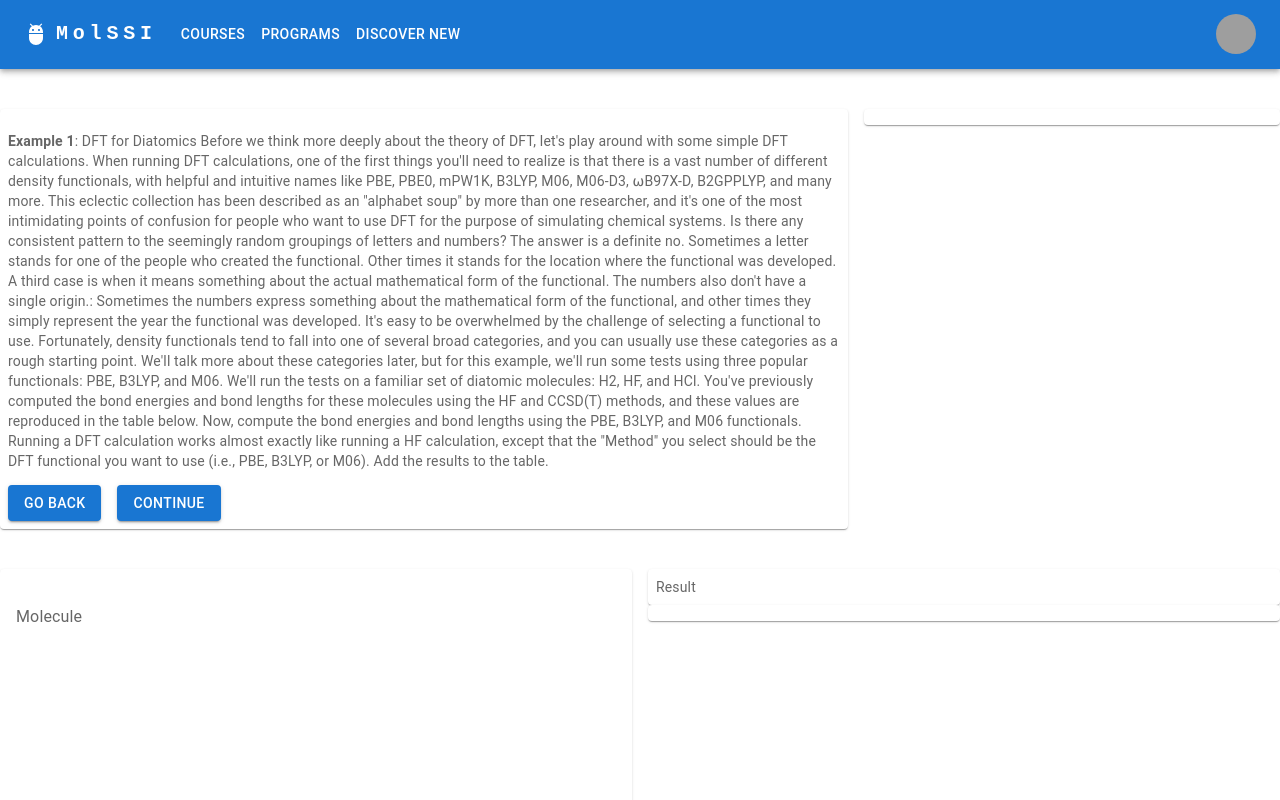
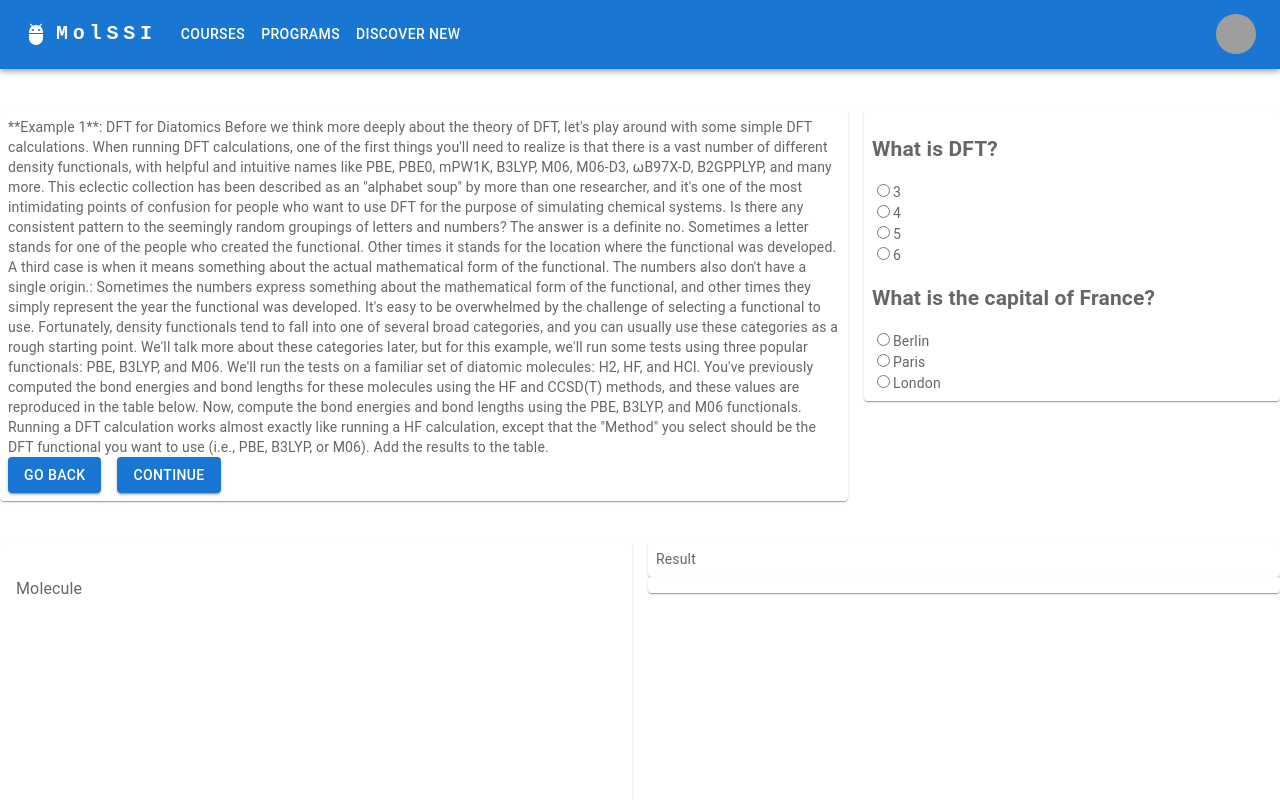
Before and after one commit to jchen0506/MolSSI-EWS-Frontend, a React (Create React App) app: page / in a window 1280 px wide. Both pictures are taken after a click on the button "CONTINUE". Shown: the top 800 px of the page. Built offline with nearby package versions, Linux system fonts and the light colour scheme; grey boxes are pictures that could not be loaded.

Commit message:
managing state via Context completed. Quiz show only when there is quiz on the page

```diff
--- a/src/App.js
+++ b/src/App.js
@@ -1,4 +1,4 @@
-import React, { useState, useEffect } from 'react';
+import React, { createContext, useContext, useState, useEffect } from 'react';
 import './App.css';
 import { styled } from '@mui/material/styles';
 import Box from '@mui/material/Box';
@@ -12,6 +12,8 @@ import InputForm from './InputForm';
 import Result from './Result'
 import QuizTest from './QuiziTest1';
 
+import { parseQuiz } from './utilities/quizparser';
+
 const Item = styled(Paper)(({ theme }) => ({
 	backgroundColor: theme.palette.mode === 'dark' ? '#1A2027' : '#fff',
 	...theme.typography.body2,
@@ -20,25 +22,44 @@ const Item = styled(Paper)(({ theme }) => ({
 	color: theme.palette.text.secondary,
 }));
 
-function App() {
+// Create DataContext
+const DataContext = createContext();
+
+export const useData = () => useContext(DataContext);
+
+const DataProvider = ({ children }) => {
+	const [currentPage, setCurrentPage] = useState(0);
+	const [markdownContent, setMarkdownContent] = useState({ content: [], quizzes: [] });
 	const markdownFilePath = './dft_tutorial.md';
 
-	// State to store the Markdown content
-	const [markdownContent, setMarkdownContent] = useState('');
+	useEffect(() => {
+		// Simulate fetching the markdown file, in reality, you would fetch this from your server or public folder
+		fetch(markdownFilePath)
+			.then((response) => response.text())
+			.then((text) => {
+				const content = text.split('*****').map((page) => page.trim());
+				const quizzes = content.map((page) => parseQuiz(page));
 
-	useEffect(() => {
-		const fetchMarkdownContent = async () => {
-			try {
-				const response = await fetch(markdownFilePath);
-				const text = await response.text();
-				setMarkdownContent(text);
-			} catch (error) {
-				console.error(error);
-			}
+				setMarkdownContent({ content, quizzes });
+			});
+	}, []);
+
+	const goToNextPage = () => {
+		setCurrentPage((prevPage) => Math.min(prevPage + 1, markdownContent.content.length - 1));
 	};
 
-		fetchMarkdownContent();
-	}, []);
+	const goToPreviousPage = () => {
+		setCurrentPage((prevPage) => Math.max(prevPage - 1, 0));
+	};
+
+	return (
+		<DataContext.Provider value={{ currentPage, goToNextPage, goToPreviousPage, markdownContent }}>
+			{children}
+		</DataContext.Provider>
+	);
+};
+
+function App() {
 
 	const [formSubmitted, setFormSubmitted] = useState(false);
 
@@ -48,6 +69,7 @@ function App() {
 	};
 
 	return (
+		<DataProvider>
 			<div className="App">
 				<NavBar />
 				<br />
@@ -56,11 +78,11 @@ function App() {
 					<Grid container spacing={2}>
 						<Grid item xs={6} md={8}>
 							<Item>
-							<Lecture markdownContent={markdownContent} />
+								<Lecture />
 							</Item>
 						</Grid>
 						<Grid item xs={6} md={4}>
-						<Item><QuizTest markdownContent={markdownContent} /></Item>
+							<Item><QuizTest /></Item>
 						</Grid>
 					</Grid>
 				</Box>
@@ -83,6 +105,8 @@ function App() {
 					</Grid>
 				</Box>
 			</div>
+		</DataProvider>
+
 	);
 }
 
--- a/src/Lecture.js
+++ b/src/Lecture.js
@@ -1,44 +1,66 @@
 import React, { useState } from 'react';
 import Stack from '@mui/material/Stack';
 import Button from '@mui/material/Button';
-import MarkdownIt from 'markdown-it';
+// import MarkdownIt from 'markdown-it';
+import { useData } from './App';
 
+const Lecture = () => {
+	const { currentPage, markdownContent, goToNextPage, goToPreviousPage } = useData();
+	const isLastPage = currentPage === markdownContent.content.length - 1;
 
-const Lecture = ({ markdownContent }) => {
-	const md = new MarkdownIt();
-	const quizRegex = /<!-- quiz -->([\s\S]*?)<!-- endquiz -->/g;
-
-	const markdownWithoutQuizzes = markdownContent.replace(quizRegex, '');
-	const sections = markdownWithoutQuizzes.split('*****');
-
-	const [currentPage, setCurrentPage] = useState(0);
-
-	const nextPage = () => {
-		if (currentPage < sections.length - 1) {
-			setCurrentPage(currentPage + 1);
-		}
-	};
-
-	const prevPage = () => {
-		if (currentPage > 0) {
-			setCurrentPage(currentPage - 1);
-		}
-	};
+	// Extract and display content without the quiz part for the lecture
+	// Assuming quiz content is removed or parsed out in your markdownData setup
+	// If quiz data is separate, simply display the page content without the quiz
+	const currentPageContent = markdownContent.content[currentPage] || '';
+	const contentWithoutQuiz = currentPageContent.replace(/<!-- quiz -->[\s\S]*?<!-- endquiz -->/g, '');
 
 	return (
-
 		<div>
-			{/* Render the content of the current page */}
-			<div dangerouslySetInnerHTML={{ __html: md.render(sections[currentPage]) }} />
-
-			{/* Pagination controls */}
+			<div dangerouslySetInnerHTML={{ __html: contentWithoutQuiz }} />
 			<Stack spacing={2} direction="row">
-				<Button onClick={prevPage} disabled={currentPage === 0} variant="contained">Go Back</Button>
-				<Button onClick={nextPage} disabled={currentPage === sections.length - 1} variant="contained">Continue</Button>
+				<Button onClick={goToPreviousPage} disabled={currentPage === 0} variant="contained">Go Back</Button>
+				<Button onClick={goToNextPage} disabled={isLastPage} variant="contained">Continue</Button>
 			</Stack>
 
 		</div>
 	);
+
 };
+// const Lecture = ({ markdownContent }) => {
+// 	const md = new MarkdownIt();
+// 	const quizRegex = /<!-- quiz -->([\s\S]*?)<!-- endquiz -->/g;
+
+// 	const markdownWithoutQuizzes = markdownContent.replace(quizRegex, '');
+// 	const sections = markdownWithoutQuizzes.split('*****');
+
+// 	const [currentPage, setCurrentPage] = useState(0);
+
+// 	const nextPage = () => {
+// 		if (currentPage < sections.length - 1) {
+// 			setCurrentPage(currentPage + 1);
+// 		}
+// 	};
+
+// 	const prevPage = () => {
+// 		if (currentPage > 0) {
+// 			setCurrentPage(currentPage - 1);
+// 		}
+// 	};
+
+// 	return (
+
+// 		<div>
+// 			{/* Render the content of the current page */}
+// 			<div dangerouslySetInnerHTML={{ __html: md.render(sections[currentPage]) }} />
+
+// 			{/* Pagination controls */}
+// 			<Stack spacing={2} direction="row">
+// 				<Button onClick={prevPage} disabled={currentPage === 0} variant="contained">Go Back</Button>
+// 				<Button onClick={nextPage} disabled={currentPage === sections.length - 1} variant="contained">Continue</Button>
+// 			</Stack>
+
+// 		</div>
+// 	);
+// };
 
 export default Lecture;
--- a/src/QuiziTest1.js
+++ b/src/QuiziTest1.js
@@ -1,35 +1,39 @@
 import React, { useState, useEffect } from 'react';
 import MarkdownIt from 'markdown-it';
 import { parseQuiz } from './utilities/quizparser';
+import { useData } from './App'; // Adjust import based on actual file structure
 
-const QuizTest = ({ markdownContent }) => {
-	const [quizzes, setQuizzes] = useState([]);
-	const md = new MarkdownIt({
-		html: true, // Enable HTML tags in source
-	});
-
-	const [userAnswers, setUserAnswers] = useState(quizzes.reduce((acc, quiz) => {
-		acc[quiz.id] = null; // Initialize selection for each quiz as null
-		return acc;
-	}, {}));
+const QuizTest = () => {
+	const { currentPage, markdownContent } = useData();
+	const [userAnswers, setUserAnswers] = useState({});
 
 	useEffect(() => {
-		const tokens = md.parse(markdownContent, {});
-		const parsedQuizzes = parseQuiz(markdownContent);
-		setQuizzes(parsedQuizzes);
-	}, []);
+		const currentQuiz = markdownContent.quizzes[currentPage];
+		if (currentQuiz && currentQuiz.length > 0) {
+			setUserAnswers(currentQuiz.reduce((acc, quiz) => {
+				acc[quiz.id] = null; // Initialize selection for each quiz as null
+				return acc;
+			}, {}));
+		}
+	}, [currentPage, markdownContent.quizzes]);
 
-	// Handle option selection
 	const handleOptionChange = (quizId, optionIndex) => {
-		setUserAnswers({
-			...userAnswers,
+		setUserAnswers(prevAnswers => ({
+			...prevAnswers,
 			[quizId]: optionIndex,
-		});
+		}));
 	};
+
+	// Only render if the current page contains quizzes
+	const currentQuiz = markdownContent.quizzes[currentPage];
+	// Only render if the current page has a quiz
+	if (!currentQuiz || currentQuiz.length === 0) {
+		return null;
+	}
 
 	return (
 		<form>
-			{quizzes.map((quiz) => (
+			{currentQuiz.map((quiz) => (
 				<div key={quiz.id}>
 					<h2>{quiz.question}</h2>
 					{quiz.options.map((option, index) => (
@@ -50,6 +54,56 @@ const QuizTest = ({ markdownContent }) => {
 			))}
 		</form>
 	);
-}
+};
+
+// const QuizTest = ({ markdownContent }) => {
+// 	const [quizzes, setQuizzes] = useState([]);
+// 	const md = new MarkdownIt({
+// 		html: true, // Enable HTML tags in source
+// 	});
+
+// 	const [userAnswers, setUserAnswers] = useState(quizzes.reduce((acc, quiz) => {
+// 		acc[quiz.id] = null; // Initialize selection for each quiz as null
+// 		return acc;
+// 	}, {}));
+
+// 	useEffect(() => {
+// 		const tokens = md.parse(markdownContent, {});
+// 		const parsedQuizzes = parseQuiz(markdownContent);
+// 		setQuizzes(parsedQuizzes);
+// 	}, []);
+
+// 	// Handle option selection
+// 	const handleOptionChange = (quizId, optionIndex) => {
+// 		setUserAnswers({
+// 			...userAnswers,
+// 			[quizId]: optionIndex,
+// 		});
+// 	};
+
+// 	return (
+// 		<form>
+// 			{quizzes.map((quiz) => (
+// 				<div key={quiz.id}>
+// 					<h2>{quiz.question}</h2>
+// 					{quiz.options.map((option, index) => (
+// 						<div key={index}>
+// 							<label>
+// 								<input
+// 									type="radio"
+// 									name={`question_${quiz.id}`}
+// 									value={index}
+// 									checked={userAnswers[quiz.id] === index}
+// 									onChange={() => handleOptionChange(quiz.id, index)}
+// 								/>
+// 								{option}
+// 							</label>
+// 						</div>
+// 					))}
+// 				</div>
+// 			))}
+// 		</form>
+// 	);
+// }
 
 export default QuizTest;
```
Lines whose indentation alone changed are shown as unchanged.
